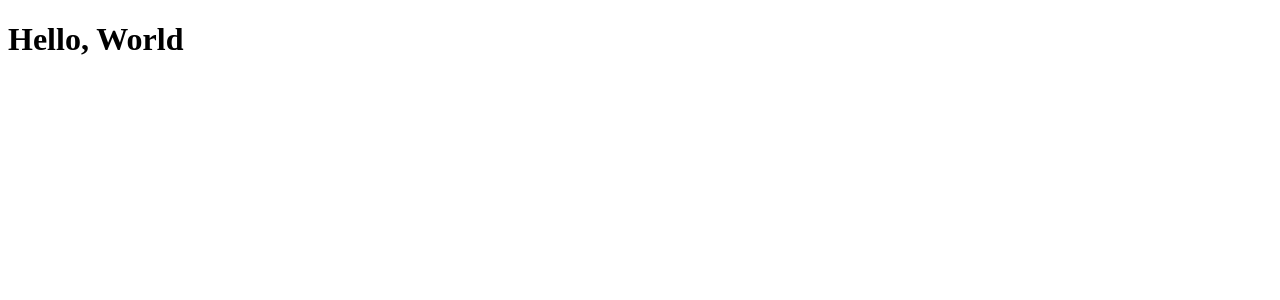
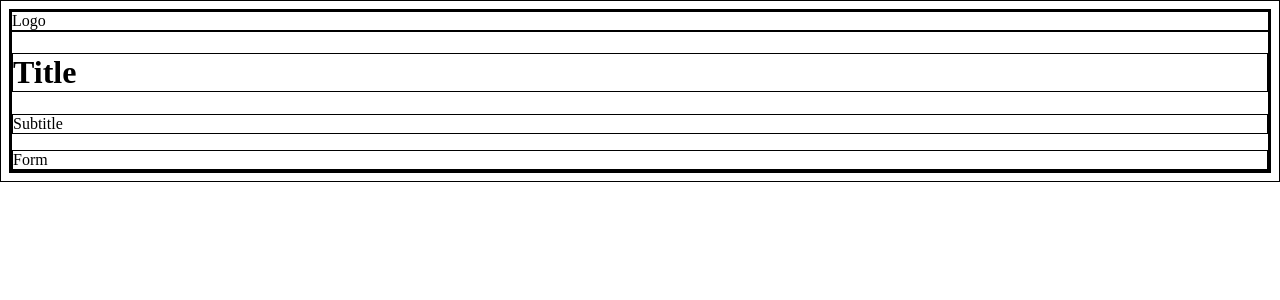
Before and after one commit to Nimus-oes/frontend-react, a React (Vite) app in the folder 01-ContactForm/: page / in a window 1280 px wide. Shown: the top 300 px of the page. Built offline with nearby package versions, Linux system fonts and the light colour scheme.

Commit message:
Create component structure

```diff
--- a/01-ContactForm/src/App.jsx
+++ b/01-ContactForm/src/App.jsx
@@ -1,3 +1,18 @@
+import Header from "./components/Header";
+import Main from "./components/Main";
+import Title from "./components/Title";
+import Subtitle from "./components/Subtitle";
+import Form from "./components/Form";
+
 export default function App() {
-  return <h1>Hello, World</h1>;
+  return (
+    <>
+      <Header />
+      <Main>
+        <Title />
+        <Subtitle />
+        <Form />
+      </Main>
+    </>
+  );
 }
--- /dev/null
+++ b/01-ContactForm/src/components/Form.jsx
@@ -0,0 +1,3 @@
+export default function Form() {
+  return <div>Form</div>;
+}
--- /dev/null
+++ b/01-ContactForm/src/components/Header.jsx
@@ -0,0 +1,3 @@
+export default function Header() {
+  return <div>Logo</div>;
+}
--- /dev/null
+++ b/01-ContactForm/src/components/Main.jsx
@@ -0,0 +1,3 @@
+export default function Main({ children }) {
+  return <main>{children}</main>;
+}
--- /dev/null
+++ b/01-ContactForm/src/components/Subtitle.jsx
@@ -0,0 +1,3 @@
+export default function Subtitle() {
+  return <p>Subtitle</p>;
+}
--- /dev/null
+++ b/01-ContactForm/src/components/Title.jsx
@@ -0,0 +1,3 @@
+export default function Title() {
+  return <h1>Title</h1>;
+}
--- /dev/null
+++ b/01-ContactForm/src/index.css
@@ -0,0 +1,3 @@
+* {
+  border: 1px solid black;
+}
--- a/01-ContactForm/src/main.jsx
+++ b/01-ContactForm/src/main.jsx
@@ -1,4 +1,5 @@
 import { createRoot } from "react-dom/client";
 import App from "./App";
+import "./index.css";
 
 createRoot(document.getElementById("root")).render(<App />);
```
